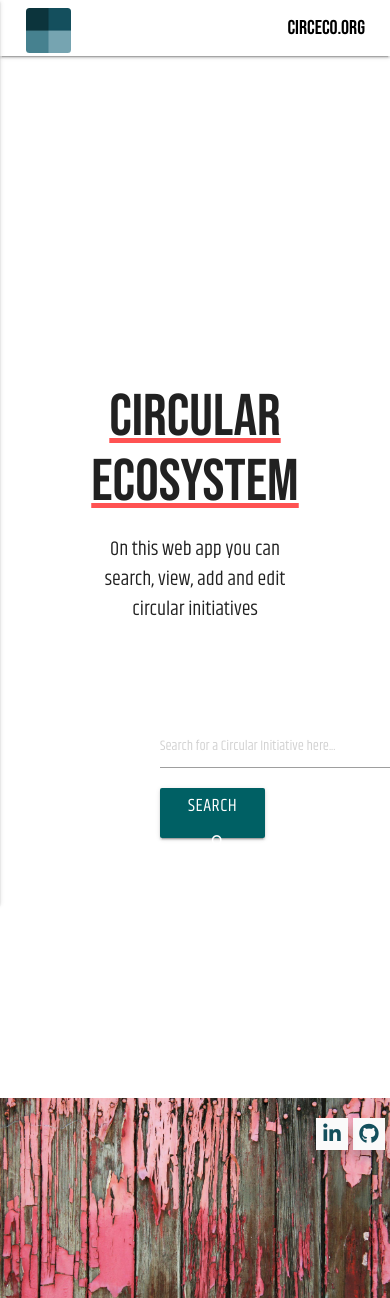
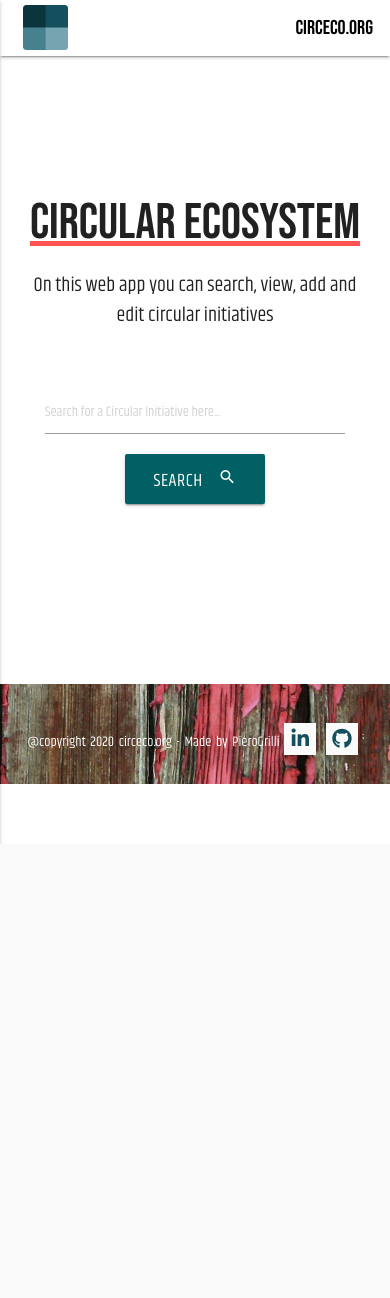
Before and after one commit to circeco/circdata, a Flask app: page / in a window 390 px wide; the page is wider, and only the part inside the window is pictured. After the commit the page ends 844 px from the top of that part, so only its background shows below. Run offline with Flask 2, Linux system fonts and the light colour scheme; data that the repository does not hold is empty; some libraries are stand-ins or nearby versions; some web fonts are replaced.

Commit message:
style adjusted for mobile view

```diff
--- a/static/css/style.css
+++ b/static/css/style.css
@@ -20,6 +20,7 @@ body {
     border-radius: 0px;
 }
 
+
 nav ul a, nav .brand-logo {
     color: black;
     max-height: 64px;
@@ -27,9 +28,17 @@ nav ul a, nav .brand-logo {
     font-family: 'Bebas Neue', cursive;
 }
 
+.mobile-nav {
+    font-size: 20px !important;
+}
+
+.side-nav {
+    width: 200px;
+}
+
 nav .brand-logo {
     font-family: 'Bebas Neue', cursive;
-    margin-right: 18px;
+    margin-right: 10px;
 }
 
 #logo {
@@ -44,7 +53,6 @@ nav .brand-logo {
     transform: scale(0.9, 0.9);
 }
 
-
 .underline {
     margin: 0;
     text-decoration-line: underline;
@@ -54,12 +62,16 @@ nav .brand-logo {
     text-decoration-skip: ink;
 }
 
+.row {
+    margin: 80px;
+}
+
 
 /*-----------------Index.html*/
 
 h1#title {
     font-family: 'Bebas Neue', cursive;
-    margin: 250px 0 0;
+    margin: 200px 0 0;
     text-align: center
 }
 
@@ -73,24 +85,8 @@ h1#title {
 
 #search-btn {
     height: 50px;
+    min-width: 140px;
     font-size: 18px;
-}
-
-
-
-
-
-#red-wood {
-    background: url("../img/red-wood.jpg");
-    background-position: center;
-    background-repeat: no-repeat;
-    background-size: cover;
-    height: 200px;
-    width: 100%;
-    overflow: hidden;
-    margin: 0;
-    background-attachment: fixed;
-    top: 100%;
 }
 
 
@@ -115,7 +111,7 @@ h1#title {
 
 .card {
     width: 300px;
-    height: 500px;
+    height: 400px;
     margin: 5% auto;
 }
 
@@ -171,6 +167,10 @@ h1#title {
     background-color: #FF5252;
 }
 
+.modal-content {
+    font-size: 18px;
+}
+
 /*-------------Add and Edit form page----*/
 
 h1#add-init {
@@ -196,24 +196,51 @@ p#add-init {
     margin: 10px;
 }
 
-.row {
-    margin: 80px;
+
+/*----------------footer--*/
+
+#red-wood {
+    background: url("../img/red-wood.jpg");
+    background-position: center;
+    background-repeat: no-repeat;
+    background-size: cover;
+    height: 200px;
+    width: 100%;
+    overflow: hidden;
+    margin: 0;
+    background-attachment: fixed;
+    top: 100%;
+    text-align: center;
 }
 
-/*----------------footer--*/
+#author, #author a {
+    font-size: 14px;
+    word-spacing: 2px;
+    color: white;
+    text-decoration: none;
+}
+
+#author {
+    margin-top: 10%;
+}
+
+#author a:hover {
+    text-decoration: none;
+    color: #134f5cff;
+    cursor: pointer;
+}
 
 .social-links a {
     padding:0;
     margin: 0%;
-    float: right;
 }
 
-.social-links li a i:hover {
+.social-links a i:hover {
     background: #134f5cff;
     color: #fafafa;
 }
 
-.social-links li a i {
+.social-links a i {
     width: 32px;
     height: 32px;
     padding: 12px 0;
@@ -229,3 +256,16 @@ p#add-init {
     -o-transition: all 0.35s ease-in-out;
     box-shadow: 0 8px 8px 0px rgba(0, 0, 0, 0.19);
 }
+
+
+/*-----------mobile view--*/
+
+@media screen and (max-width: 450px){
+    .row {margin: 40px 10px}
+    h1#title {margin: 100px 0 0; font-size: 50px}
+    #red-wood {height: 100px}
+    #form-style {margin: 10%}
+    h1#add-init {font-size: 40px; margin: 20% 5% 10%}
+    p#add-init {font-size: 20px; margin: 0 5% 20%}
+    #logo {margin: 5px}
+}
--- a/templates/base.html
+++ b/templates/base.html
@@ -5,7 +5,7 @@
         <link rel="stylesheet"  href="https://cdnjs.cloudflare.com/ajax/libs/materialize/0.100.2/css/materialize.min.css">
         <script src="https://kit.fontawesome.com/d32fba75b2.js" crossorigin="anonymous"></script>
         <link rel="stylesheet" href="{{ url_for('static', filename='css/style.css') }}" type="text/css"/>
-
+        <meta name="viewport" content="width=device-width, initial-scale=1.0"/>
     </head>
     <body>
 
@@ -21,12 +21,10 @@
                             <li><a href="{{url_for('add_initiative')}}">| &nbsp; &nbsp; Add</a></li>
                         </ul>
                         <ul class="side-nav" id="mobile-demo">
-                            <li><a class="sidenav-close" href="{{url_for('home')}}"><i class="material-icons"></i></a></li>
                             <li><a href="{{ url_for('static', filename='img/navbar_logo.jpg')}}" class="logo"></a></li>
-                            <li>Circular Initiative</li>
-                            <li><a href="{{url_for('home')}}">Search</a></li>
-                            <li><a href="{{url_for('get_circular_initiative')}}">View</a></li>
-                            <li><a href="{{url_for('add_initiative')}}">Add</a></li>
+                            <li><a href="{{url_for('home')}}" class="mobile-nav">Search</a></li>
+                            <li><a href="{{url_for('get_circular_initiative')}}" class="mobile-nav">View</a></li>
+                            <li><a href="{{url_for('add_initiative')}}" class="mobile-nav">Add</a></li>
                         </ul>
                     </div>
                 </nav>
@@ -53,20 +51,17 @@
 
         <footer>
             <div id="red-wood">
-                <ul class="social-links">
-                    <li>
-                        <a target="_blank" href="https://github.com/circeco">
-                            <i class="fab fa-github" aria-hidden="true"></i>
-                            <span class="sr-only">GitHub</span>
-                        </a>
-                    </li>
-                    <li>
-                        <a target="_blank" href="https://www.linkedin.com/in/circeco/">
-                            <i class="fab fa-linkedin-in" aria-hidden="true"></i>
-                            <span class="sr-only">LinkedIn</span>
-                        </a>
-                    </li>
-                </ul>
+                <p id="author" class="social-links">@copyright 2020 circeco.org - Made by
+                    <a href="https://circeco.github.io/Piero_resume/" target=”_blank”>PieroGrilli</a>
+                    <a target="_blank" href="https://www.linkedin.com/in/circeco/">
+                        <i class="fab fa-linkedin-in" aria-hidden="true"></i>
+                        <span class="sr-only">LinkedIn</span>
+                    </a>
+                    <a target="_blank" href="https://github.com/circeco">
+                        <i class="fab fa-github" aria-hidden="true"></i>
+                        <span class="sr-only">GitHub</span>
+                    </a>
+                </p>
             </div>
         </footer>
 
@@ -74,6 +69,5 @@
         <script src="https://cdnjs.cloudflare.com/ajax/libs/materialize/0.100.2/js/materialize.min.js"></script>
         <script src="{{ url_for('static', filename='js/main.js') }}"></script>
 
-
     </body>
 </html>
--- a/templates/index.html
+++ b/templates/index.html
@@ -7,18 +7,12 @@
         <p>On this web app you can search, view, add and edit circular initiatives</p>
     </div>
 </div>
-<div id="search-box" class="row text-center pb-2 center-align">
-    <div class="col-12">
-        <!--Search input-->
-        <div class="row pt-3 pb-3 text-center">
-            <div class="center-align">
-                <form action="{{ url_for('search') }}" method="POST" class="center-align">
-                    <input id="searchTerm" name="search" placeholder="Search for a Circular Initiative here..." required>
-                    <button  id="search-btn" type="submit" class="btn btn-danger cyan darken-4 text-white" for="search">Search &nbsp; &nbsp;<i class="material-icons">search</i></button>
-                </form>
-            </div>
-        </div>
-    </div>
+<div id="search-box" class="row text-center center-align">
+    <!--Search input-->
+    <form action="{{ url_for('search') }}" method="POST">
+        <input id="searchTerm" name="search" placeholder="Search for a Circular Initiative here..." required>
+        <button  id="search-btn" type="submit" class="btn btn-danger cyan darken-4 text-white" for="search">Search &nbsp; &nbsp;<i class="material-icons">search</i></button>
+    </form>
 </div>
 
 {% endblock %}
--- a/templates/view.html
+++ b/templates/view.html
@@ -16,7 +16,7 @@
 
     <div class="container">
     {% for circular in circular_initiative %}
-        <div class="card">
+        <div class="card z-depth-5">
             <div class="card-content">
                 <span class="card-title activator grey-text text-darken-4 underline">{{circular.initiative_name}}<i class="material-icons right">more_vert</i></span>
                 <!--------------different color for different type of initiative-->
```
